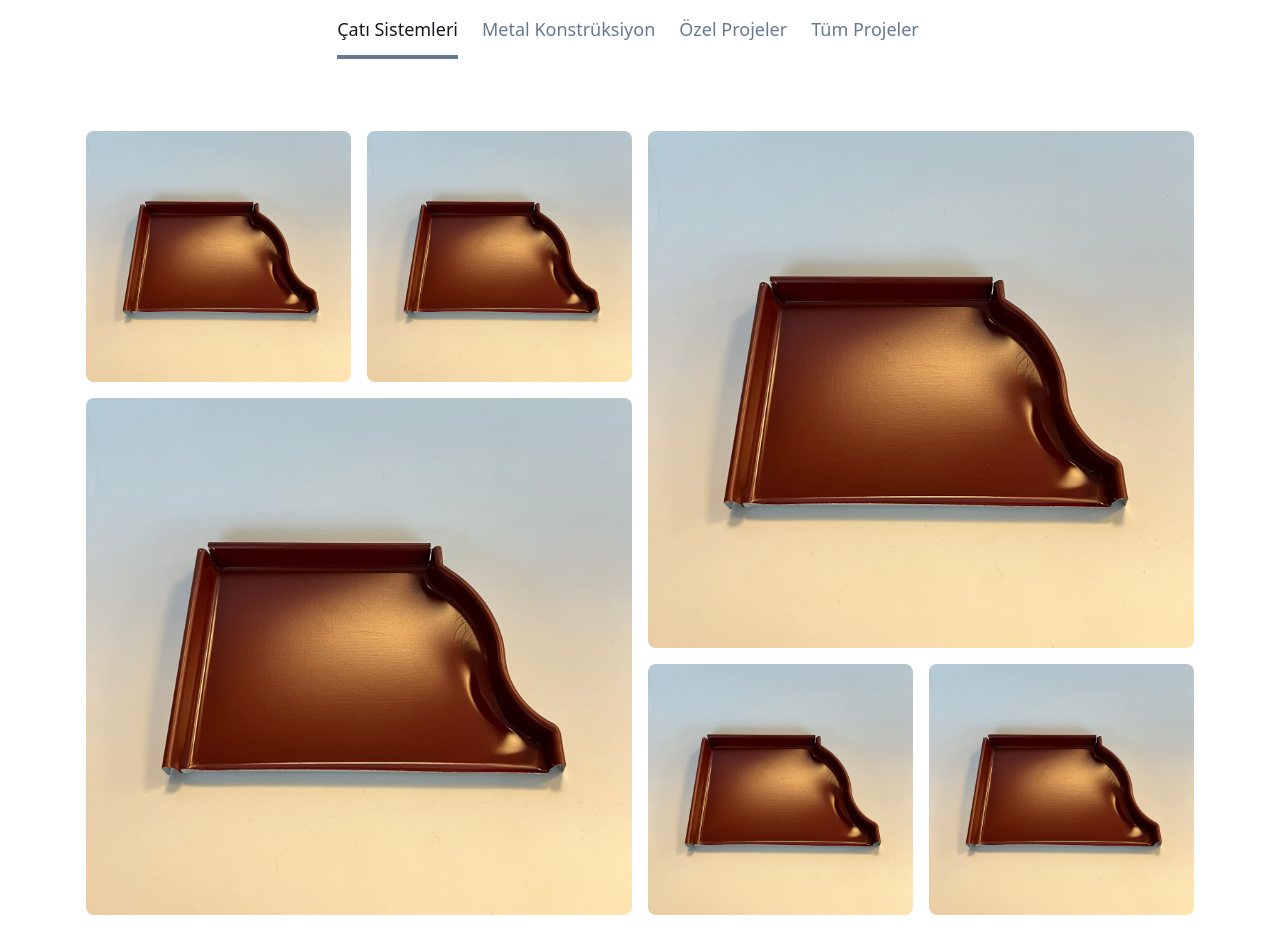
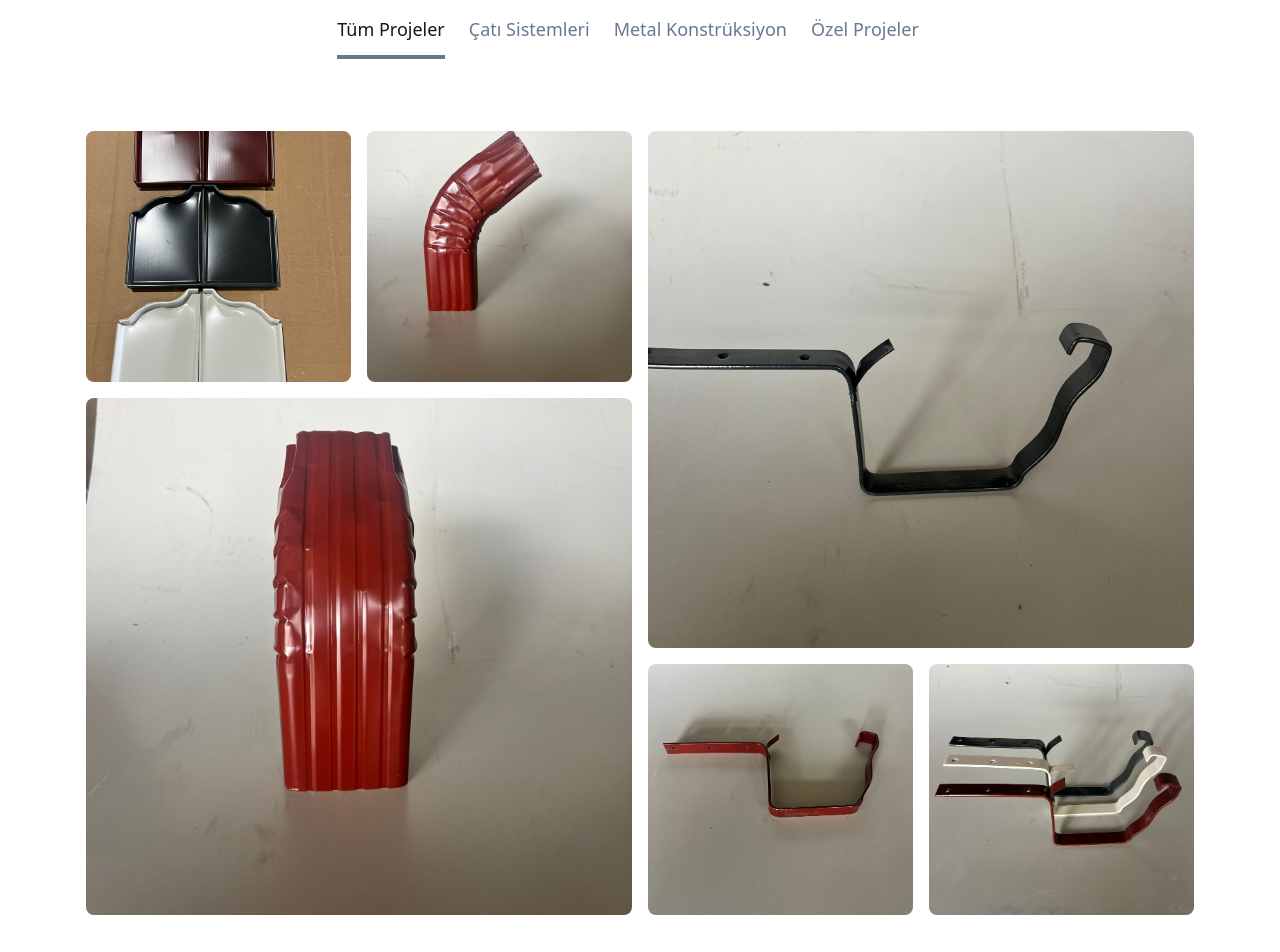
Before and after one commit to Rau7/metolmetal, a Next.js app: page /galeri in a window 1280 px wide. Shown: the part 400-1352 px from the top of the page. Built offline with nearby package versions, Linux system fonts and the light colour scheme.

Commit message:
galeriDone

```diff
--- a/app/galeri/page.jsx
+++ b/app/galeri/page.jsx
@@ -1,17 +1,108 @@
 "use client";
-import React, { useState } from "react";
+import React, { useState, useEffect } from "react";
 import Image from "next/image";
-import urun1 from "@/public/assets/mockup-assets/images/mmurunler/urun1.jpeg";
+import u1 from "@/public/assets/mockup-assets/images/mmurunler/u1.jpeg";
+import u2 from "@/public/assets/mockup-assets/images/mmurunler/u2.jpeg";
+import u3 from "@/public/assets/mockup-assets/images/mmurunler/u3.jpeg";
+import u4 from "@/public/assets/mockup-assets/images/mmurunler/u4.jpeg";
+import u5 from "@/public/assets/mockup-assets/images/mmurunler/u5.jpeg";
+import u6 from "@/public/assets/mockup-assets/images/mmurunler/u6.jpeg";
+import u7 from "@/public/assets/mockup-assets/images/mmurunler/u7.jpeg";
+import u8 from "@/public/assets/mockup-assets/images/mmurunler/u8.jpeg";
+import u9 from "@/public/assets/mockup-assets/images/mmurunler/u9.jpeg";
+import u10 from "@/public/assets/mockup-assets/images/mmurunler/u10.jpeg";
+import u11 from "@/public/assets/mockup-assets/images/mmurunler/u11.jpeg";
+import u12 from "@/public/assets/mockup-assets/images/mmurunler/u12.jpeg";
+import u13 from "@/public/assets/mockup-assets/images/mmurunler/u13.jpeg";
+import u14 from "@/public/assets/mockup-assets/images/mmurunler/u14.jpeg";
+import u15 from "@/public/assets/mockup-assets/images/mmurunler/u15.jpeg";
+import u16 from "@/public/assets/mockup-assets/images/mmurunler/u16.jpeg";
+import u17 from "@/public/assets/mockup-assets/images/mmurunler/u17.jpeg";
+import u18 from "@/public/assets/mockup-assets/images/mmurunler/u18.jpeg";
+import u19 from "@/public/assets/mockup-assets/images/mmurunler/u19.jpeg";
+import u20 from "@/public/assets/mockup-assets/images/mmurunler/u20.jpeg";
+import u21 from "@/public/assets/mockup-assets/images/mmurunler/u21.jpeg";
+import u22 from "@/public/assets/mockup-assets/images/mmurunler/u22.jpeg";
+import u23 from "@/public/assets/mockup-assets/images/mmurunler/u23.jpeg";
+import u24 from "@/public/assets/mockup-assets/images/mmurunler/u24.jpeg";
 
 const Galeri = () => {
-  const [activeTab, setActiveTab] = useState(1);
+  const [activeTab, setActiveTab] = useState(4); // Default to Tüm Projeler
+  const [lightbox, setLightbox] = useState({
+    isOpen: false,
+    currentImage: null,
+    currentIndex: 0,
+  });
 
   const tabs = [
+    { id: 4, name: "Tüm Projeler" },
     { id: 1, name: "Çatı Sistemleri" },
     { id: 2, name: "Metal Konstrüksiyon" },
     { id: 3, name: "Özel Projeler" },
-    { id: 4, name: "Tüm Projeler" },
   ];
+
+  const galleryImages = {
+    1: [u1, u2, u3, u4, u5, u6], // Çatı Sistemleri
+    2: [u7, u8, u9, u10, u11, u12], // Metal Konstrüksiyon
+    3: [u13, u14, u15, u16, u17, u18], // Özel Projeler
+    4: [u19, u20, u21, u22, u23, u24], // Tüm Projeler
+  };
+
+  const currentImages = galleryImages[activeTab];
+
+  const openLightbox = (index) => {
+    setLightbox({
+      isOpen: true,
+      currentImage: currentImages[index],
+      currentIndex: index,
+    });
+  };
+
+  const closeLightbox = () => {
+    setLightbox({
+      isOpen: false,
+      currentImage: null,
+      currentIndex: 0,
+    });
+  };
+
+  const nextImage = () => {
+    setLightbox((prev) => ({
+      ...prev,
+      currentImage:
+        currentImages[(prev.currentIndex + 1) % currentImages.length],
+      currentIndex: (prev.currentIndex + 1) % currentImages.length,
+    }));
+  };
+
+  const prevImage = () => {
+    setLightbox((prev) => ({
+      ...prev,
+      currentImage:
+        currentImages[
+          prev.currentIndex === 0
+            ? currentImages.length - 1
+            : prev.currentIndex - 1
+        ],
+      currentIndex:
+        prev.currentIndex === 0
+          ? currentImages.length - 1
+          : prev.currentIndex - 1,
+    }));
+  };
+
+  useEffect(() => {
+    const handleKeyDown = (e) => {
+      if (!lightbox.isOpen) return;
+
+      if (e.key === "Escape") closeLightbox();
+      if (e.key === "ArrowRight") nextImage();
+      if (e.key === "ArrowLeft") prevImage();
+    };
+
+    window.addEventListener("keydown", handleKeyDown);
+    return () => window.removeEventListener("keydown", handleKeyDown);
+  }, [lightbox.isOpen]);
 
   return (
     <section className="py-20">
@@ -40,52 +131,121 @@ const Galeri = () => {
         <div className="flex flex-wrap -mx-2">
           <div className="flex flex-wrap w-full md:w-1/2 lg:h-screen">
             <div className="w-1/2 h-64 lg:h-1/3 p-2">
+              <div
+                className="relative w-full h-full cursor-pointer group"
+                onClick={() => openLightbox(0)}
+              >
                 <Image
-                className="w-full h-full object-cover rounded-lg"
-                src={urun1}
-                alt="Proje 1"
+                  className="w-full h-full object-cover rounded-lg transition-transform duration-300 group-hover:scale-105"
+                  src={currentImages[0]}
+                  alt={`${tabs.find((t) => t.id === activeTab).name} - Proje 1`}
                 />
+                <div className="absolute inset-0 bg-black bg-opacity-0 group-hover:bg-opacity-20 transition-opacity duration-300 rounded-lg" />
+              </div>
             </div>
             <div className="w-1/2 h-64 lg:h-1/3 p-2">
+              <div
+                className="relative w-full h-full cursor-pointer group"
+                onClick={() => openLightbox(1)}
+              >
                 <Image
-                className="w-full h-full object-cover rounded-lg"
-                src={urun1}
-                alt="Proje 2"
+                  className="w-full h-full object-cover rounded-lg transition-transform duration-300 group-hover:scale-105"
+                  src={currentImages[1]}
+                  alt={`${tabs.find((t) => t.id === activeTab).name} - Proje 2`}
                 />
+                <div className="absolute inset-0 bg-black bg-opacity-0 group-hover:bg-opacity-20 transition-opacity duration-300 rounded-lg" />
+              </div>
             </div>
             <div className="w-full h-96 md:h-64 lg:h-2/3 p-2">
+              <div
+                className="relative w-full h-full cursor-pointer group"
+                onClick={() => openLightbox(2)}
+              >
                 <Image
-                className="w-full h-full object-cover rounded-lg"
-                src={urun1}
-                alt="Proje 3"
+                  className="w-full h-full object-cover rounded-lg transition-transform duration-300 group-hover:scale-105"
+                  src={currentImages[2]}
+                  alt={`${tabs.find((t) => t.id === activeTab).name} - Proje 3`}
                 />
+                <div className="absolute inset-0 bg-black bg-opacity-0 group-hover:bg-opacity-20 transition-opacity duration-300 rounded-lg" />
+              </div>
             </div>
           </div>
           <div className="flex flex-wrap w-full md:w-1/2 lg:h-screen">
             <div className="w-full h-96 md:h-64 lg:h-2/3 p-2">
+              <div
+                className="relative w-full h-full cursor-pointer group"
+                onClick={() => openLightbox(3)}
+              >
                 <Image
-                className="w-full h-full object-cover rounded-lg"
-                src={urun1}
-                alt="Proje 4"
+                  className="w-full h-full object-cover rounded-lg transition-transform duration-300 group-hover:scale-105"
+                  src={currentImages[3]}
+                  alt={`${tabs.find((t) => t.id === activeTab).name} - Proje 4`}
                 />
+                <div className="absolute inset-0 bg-black bg-opacity-0 group-hover:bg-opacity-20 transition-opacity duration-300 rounded-lg" />
+              </div>
             </div>
             <div className="w-1/2 h-64 lg:h-1/3 p-2">
+              <div
+                className="relative w-full h-full cursor-pointer group"
+                onClick={() => openLightbox(4)}
+              >
                 <Image
-                className="w-full h-full object-cover rounded-lg"
-                src={urun1}
-                alt="Proje 5"
+                  className="w-full h-full object-cover rounded-lg transition-transform duration-300 group-hover:scale-105"
+                  src={currentImages[4]}
+                  alt={`${tabs.find((t) => t.id === activeTab).name} - Proje 5`}
                 />
+                <div className="absolute inset-0 bg-black bg-opacity-0 group-hover:bg-opacity-20 transition-opacity duration-300 rounded-lg" />
+              </div>
             </div>
             <div className="w-1/2 h-64 lg:h-1/3 p-2">
+              <div
+                className="relative w-full h-full cursor-pointer group"
+                onClick={() => openLightbox(5)}
+              >
                 <Image
-                className="w-full h-full object-cover rounded-lg"
-                src={urun1}
-                alt="Proje 6"
+                  className="w-full h-full object-cover rounded-lg transition-transform duration-300 group-hover:scale-105"
+                  src={currentImages[5]}
+                  alt={`${tabs.find((t) => t.id === activeTab).name} - Proje 6`}
                 />
+                <div className="absolute inset-0 bg-black bg-opacity-0 group-hover:bg-opacity-20 transition-opacity duration-300 rounded-lg" />
               </div>
             </div>
           </div>
         </div>
+      </div>
+
+      {/* Custom Lightbox */}
+      {lightbox.isOpen && (
+        <div className="fixed inset-0 z-50 flex items-center justify-center bg-black bg-opacity-90">
+          <button
+            className="absolute top-4 right-4 text-white text-4xl hover:text-gray-300"
+            onClick={closeLightbox}
+          >
+            ×
+          </button>
+          <button
+            className="absolute left-4 top-1/2 transform -translate-y-1/2 text-white text-4xl hover:text-gray-300"
+            onClick={prevImage}
+          >
+            ‹
+          </button>
+          <div className="relative w-full max-w-4xl h-[80vh] mx-4">
+            <Image
+              src={lightbox.currentImage}
+              alt={`${tabs.find((t) => t.id === activeTab).name} - Proje ${
+                lightbox.currentIndex + 1
+              }`}
+              className="w-full h-full object-contain"
+            />
+          </div>
+          <button
+            className="absolute right-4 top-1/2 transform -translate-y-1/2 text-white text-4xl hover:text-gray-300"
+            onClick={nextImage}
+          >
+            ›
+          </button>
+        </div>
+      )}
     </section>
   );
 };
```
Also changed, not shown: app/urunler/page.jsx (added). Lines whose indentation alone changed are shown as unchanged.
